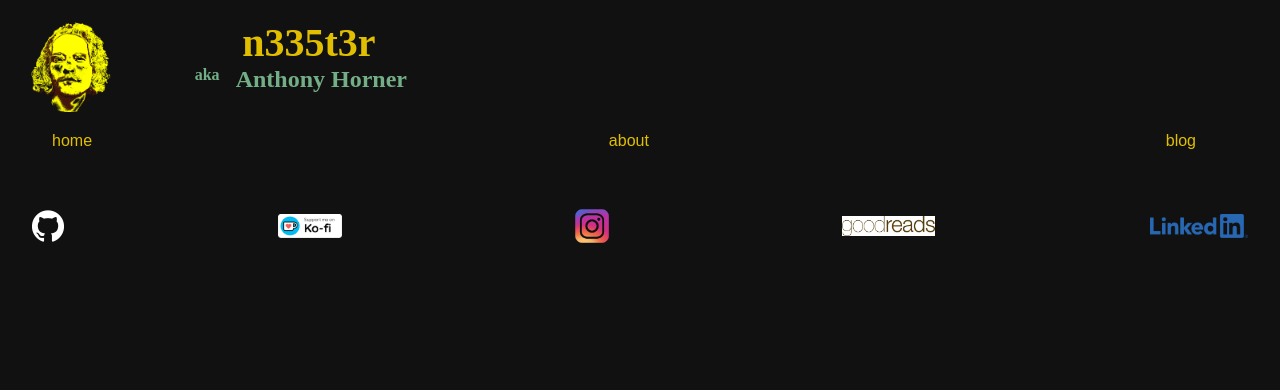
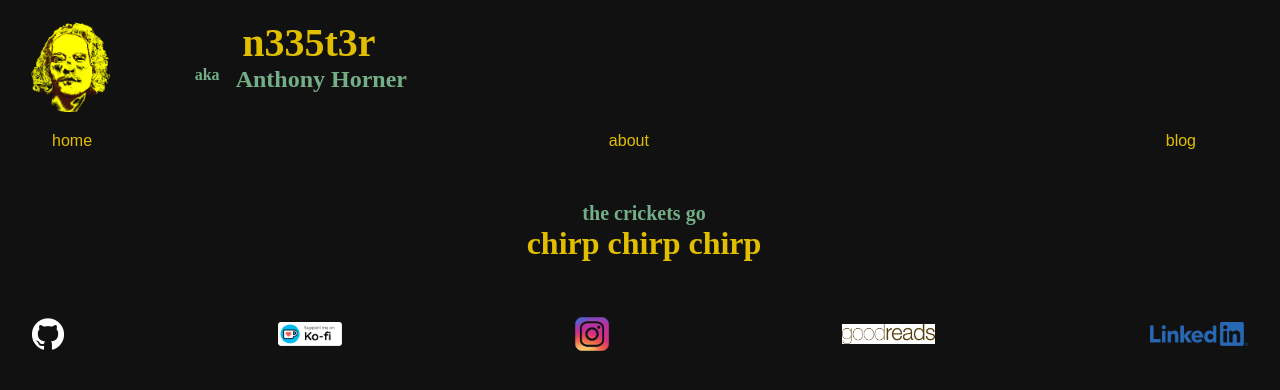
Before and after one commit to N335T3R/n335t3r.github.io, a website built with webpack: page src/template.html in a window 1280 px wide. Both pictures are taken after a click on the item "blog". Built offline with nearby package versions, Linux system fonts and the light colour scheme; a web font is replaced by a local one.

Commit message:
launch version is decent for now.

```diff
--- a/src/index.js
+++ b/src/index.js
@@ -45,8 +45,7 @@ profContainer.onmouseleave = () => {
 };
 // END HEADER
 
-
-
+populateHome();
 // CONTENT
 const home = document.getElementById('home');
 const about = document.getElementById('about');
--- a/src/pages/blog.js
+++ b/src/pages/blog.js
@@ -1,4 +1,14 @@
 export default function populateBlog() {
     const content = document.getElementById('content');
     content.innerHTML = "";
+
+    const crickets = document.createElement('h4');
+    crickets.classList.add('crickets');
+    crickets.textContent = "the crickets go";
+    content.appendChild(crickets);
+
+    const chirp = document.createElement('h2');
+    chirp.classList.add('chirp');
+    chirp.textContent = "chirp chirp chirp";
+    content.appendChild(chirp);
 }
--- a/src/pages/home.js
+++ b/src/pages/home.js
@@ -30,4 +30,9 @@ export default function populateHome() {
     aboutTag.classList.add('aboutTag');
     aboutTag.textContent = "to learn more about your maitre d'!";
     checkAbout.appendChild(aboutTag);
+
+    const vig = document.createElement('h3');
+    vig.classList.add('vig');
+    vig.textContent = "Hover over my face to see my party trick (then click to learn more).";
+    content.appendChild(vig);
 }
--- a/src/styles.css
+++ b/src/styles.css
@@ -182,6 +182,11 @@ nav > * {
     padding: 0.25rem 0 0 0;
     color: var(--amber);
 }
+.vig {
+    margin: 1.5rem 0 0 0;
+    text-align: center;
+    color: var(--amber);
+}
 /* end home */
 
 
@@ -244,6 +249,16 @@ nav > * {
 
 
 
+/* blog */
+.crickets {
+    text-align: center;
+    color: var(--cambridge);
+}
+.chirp {
+    text-align: center;
+    color: var(--amber);
+}
+/* END blog */
 /* END CONTENT */
 
 
```
